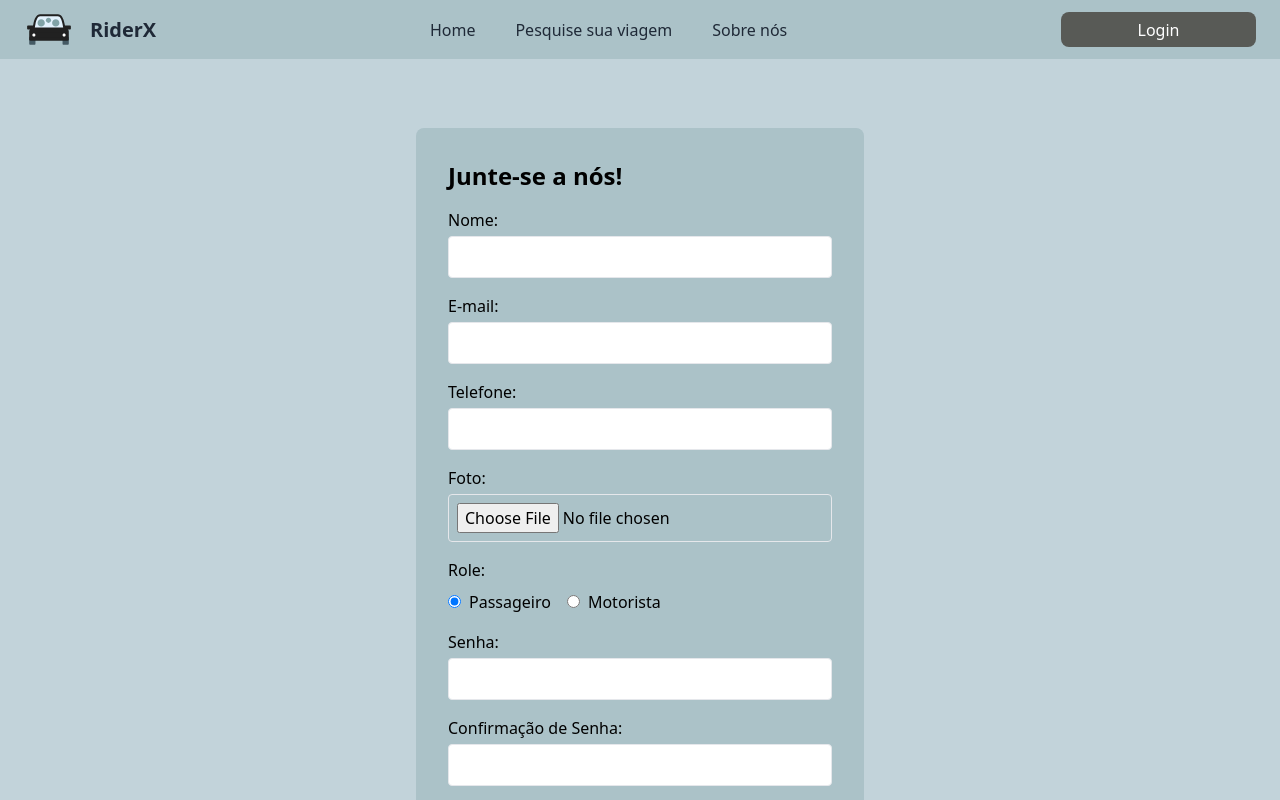
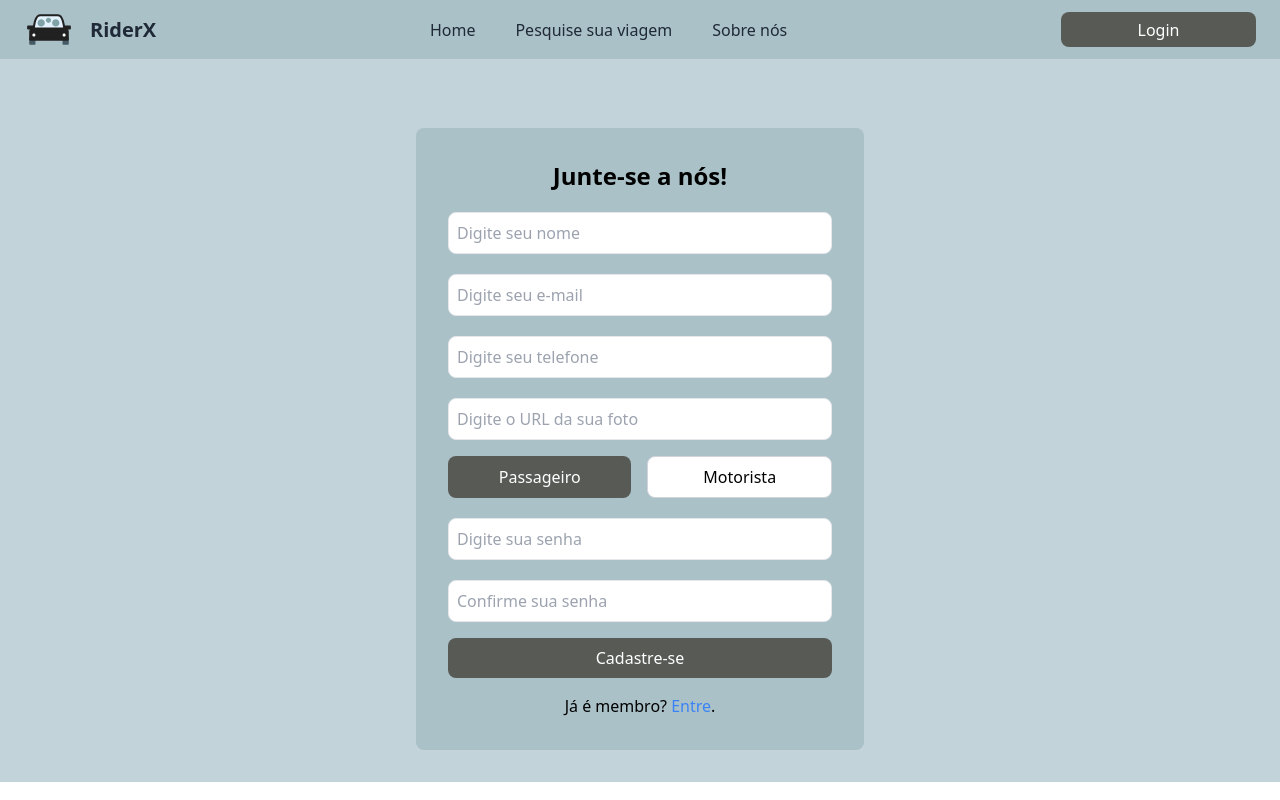
Before and after one commit to G1-S/riderxfront, a React (Vite) app in the folder riderxfront/: page /cadastro in a window 1280 px wide. Shown: the top 800 px of the page. Built offline with nearby package versions, Linux system fonts and the light colour scheme.

Commit message:
paginas  Login e Cadastro

```diff
--- a/riderxfront/src/App.tsx
+++ b/riderxfront/src/App.tsx
@@ -10,11 +10,13 @@ const App: React.FC = () => {
   return (
     <BrowserRouter>
       <Navbar/>
+      <main className='min-h-screen'>
       <Routes>
         <Route path="/" element={<Home />} />
         <Route path="/cadastro" element={<Cadastrarform />} />
         <Route path="/login" element={<LoginForm />} />
       </Routes>
+      </main>
     </BrowserRouter>
   );
 };
--- a/riderxfront/src/components/cadastrar/Cadastrarform.tsx
+++ b/riderxfront/src/components/cadastrar/Cadastrarform.tsx
@@ -10,6 +10,7 @@ const Cadastrarform: React.FC = () => {
     password: '',
     confirmPassword: '',
     role: 'passenger',
+    photoUrl: '', // Adicione um novo campo de estado para o URL da foto
   });
 
   const handleChange = (e: React.ChangeEvent<HTMLInputElement | HTMLSelectElement>) => {
@@ -26,93 +27,93 @@ const Cadastrarform: React.FC = () => {
   };
 
   return (
-    <div className=" flex items-center justify-center bg-columbiablue pt-32 pb-32">
+    <div className="flex items-center justify-center bg-columbiablue pt-32 pb-8">{/* # POG */}
       <form onSubmit={handleSubmit} className="animate-background-pulse p-8 rounded-lg max-w-md w-full">
-        <h1 className="text-2xl font-bold mb-4">Junte-se a nós!</h1>
+        <h1 className="text-2xl font-bold mb-4 text-center">Junte-se a nós!</h1>
         <label className="block mb-4">
-          Nome:
           <input
             type="text"
             name="name"
             value={formData.name}
             onChange={handleChange}
-            className="w-full p-2 border rounded mt-1"
+            className="w-full p-2 border rounded-lg mt-1"
+            placeholder="Digite seu nome"
           />
         </label>
         <label className="block mb-4">
-          E-mail:
           <input
             type="email"
             name="email"
             value={formData.email}
             onChange={handleChange}
-            className="w-full p-2 border rounded mt-1"
+            className="w-full p-2 border rounded-lg mt-1"
+            placeholder="Digite seu e-mail"
           />
         </label>
         <label className="block mb-4">
-          Telefone:
           <input
             type="tel"
             name="phone"
             value={formData.phone}
             onChange={handleChange}
-            className="w-full p-2 border rounded mt-1"
+            className="w-full p-2 border rounded-lg mt-1"
+            placeholder="Digite seu telefone"
           />
         </label>
         <label className="block mb-4">
-          Foto:
-          <input type="file" name="photo" className="w-full p-2 border rounded mt-1" />
+          <input
+            type="url"
+            name="photoUrl"
+            value={formData.photoUrl}
+            onChange={handleChange}
+            className="w-full p-2 border rounded-lg mt-1"
+            placeholder="Digite o URL da sua foto"
+          />
         </label>
         <div className="mb-4">
-          <span className="block mb-2">Role:</span>
-          <label className="mr-4">
-            <input
-              type="radio"
-              name="role"
-              value="passenger"
-              checked={formData.role === 'passenger'}
-              onChange={handleChange}
-              className="mr-2"
-            />
-            Passageiro
-          </label>
-          <label>
-            <input
-              type="radio"
-              name="role"
-              value="driver"
-              checked={formData.role === 'driver'}
-              onChange={handleChange}
-              className="mr-2"
-            />
-            Motorista
-          </label>
+          <span className="block mb-2"></span>
+          <div className="flex space-x-4">
+            <button
+              type="button"
+              className={`p-2 rounded-lg w-full ${formData.role === 'passenger' ? 'bg-davysgray text-white' : 'bg-white border border-gray-300'}`}
+              onClick={() => setFormData({ ...formData, role: 'passenger' })}
+            >
+              Passageiro
+            </button>
+            <button
+              type="button"
+              className={`p-2 rounded-lg w-full ${formData.role === 'driver' ? 'bg-davysgray text-white' : 'bg-white border border-gray-300'}`}
+              onClick={() => setFormData({ ...formData, role: 'driver' })}
+            >
+              Motorista
+            </button>
+          </div>
         </div>
         <label className="block mb-4">
-          Senha:
           <input
             type="password"
             name="password"
             value={formData.password}
             onChange={handleChange}
-            className="w-full p-2 border rounded mt-1"
+            className="w-full p-2 border rounded-lg mt-1"
+            placeholder="Digite sua senha"
           />
         </label>
         <label className="block mb-4">
-          Confirmação de Senha:
           <input
             type="password"
             name="confirmPassword"
             value={formData.confirmPassword}
             onChange={handleChange}
-            className="w-full p-2 border rounded mt-1"
+            className="w-full p-2 border rounded-lg mt-1"
+            placeholder="Confirme sua senha"
           />
         </label>
-        <button type="submit" className="w-full bg-davysgray text-white p-2 rounded text-center hover:bg-gray-600 transform hover:scale-105 transition-transform">
+        <button type="submit" className="w-full bg-davysgray text-white p-2 rounded-lg text-center hover:bg-gray-600 transform hover:scale-105 transition-transform">
           Cadastre-se
         </button>
         <p className="mt-4 text-center">
-          Já é membro? <Link to= '/login' className="text-blue-500">Entre</Link>.
+          Já é membro? <Link to='/login' className="text-blue-500">Entre</Link>.
         </p>
       </form>
     </div>
--- a/riderxfront/src/components/login/Loginform.tsx
+++ b/riderxfront/src/components/login/Loginform.tsx
@@ -16,31 +16,31 @@ const LoginForm: React.FC = () => {
   return (
     <div className="bg-columbiablue h-screen flex items-center justify-center"> {/* Classes Tailwind para centralizar */}
       <form onSubmit={handleSubmit} className="animate-background-pulse p-8 rounded-lg max-w-md w-full">
-        <h2 className="text-xl font-bold mb-4">Login</h2>
+        <h2 className="text-xl font-bold mb-4 text-center">Login</h2>
         <div className="mb-4">
           <label className="block mb-2">
-            E-mail:
             <input
               type="email"
               value={email}
               onChange={(e) => setEmail(e.target.value)}
               required
-              className="w-full p-2 border rounded"
+              className="w-full p-2 border rounded-lg mt-1"
+              placeholder="Digite seu e-mail"
             />
           </label>
         </div>
         <div className="mb-4">
           <label className="block mb-2">
-            Senha:
             <input
               type={showPassword ? 'text' : 'password'}
               value={password}
               onChange={(e) => setPassword(e.target.value)}
               required
-              className="w-full p-2 border rounded"
+              className="w-full p-2 border rounded-lg mt-1"
+              placeholder="Digite sua senha"
             />
             <button type="button" onClick={() => setShowPassword(!showPassword)} className="text-sm text-blue-500 mt-2">
-
+              {showPassword ? 'Esconder senha' : 'Mostrar senha'}
             </button>
           </label>
         </div>
@@ -55,10 +55,9 @@ const LoginForm: React.FC = () => {
             Lembre-se
           </label>
         </div>
-        <button type="submit" className="w-full bg-davysgray text-white p-2 rounded text-center hover:bg-gray-600 transform">
+        <button type="submit" className="w-full bg-davysgray text-white p-2 rounded-lg text-center hover:bg-gray-600 transform hover:scale-105 transition-transform">
           Entrar
         </button>
-
         <p className="mt-4 text-center">
           Não tem uma conta? <Link to='/cadastro' className="text-blue-500">Crie a sua.</Link>
         </p>
--- a/riderxfront/src/components/navbar/Navbar.tsx
+++ b/riderxfront/src/components/navbar/Navbar.tsx
@@ -14,7 +14,7 @@ const Navbar: React.FC = () => {
         <div className="flex space-x-10">
           <Link
           to="/home"
-          className="text-gray-800 hover:text-gray-600 transform hover:-translate-y-1 transition duration-500 link-underline">Home</Link>
+          className="text-gray-800 hover:text-gray-600 transform hover:-translate-y-1 transition duration-500 link-underline ">Home</Link>
           <a href="#pesquisar" className="text-gray-800 hover:text-gray-600 transform hover:-translate-y-1 transition duration-500 link-underline">Pesquise sua viagem</a>
           <a href="#sobre" className="text-gray-800 hover:text-gray-600 transform hover:-translate-y-1 transition duration-500 link-underline">Sobre nós</a>
         </div>
```
